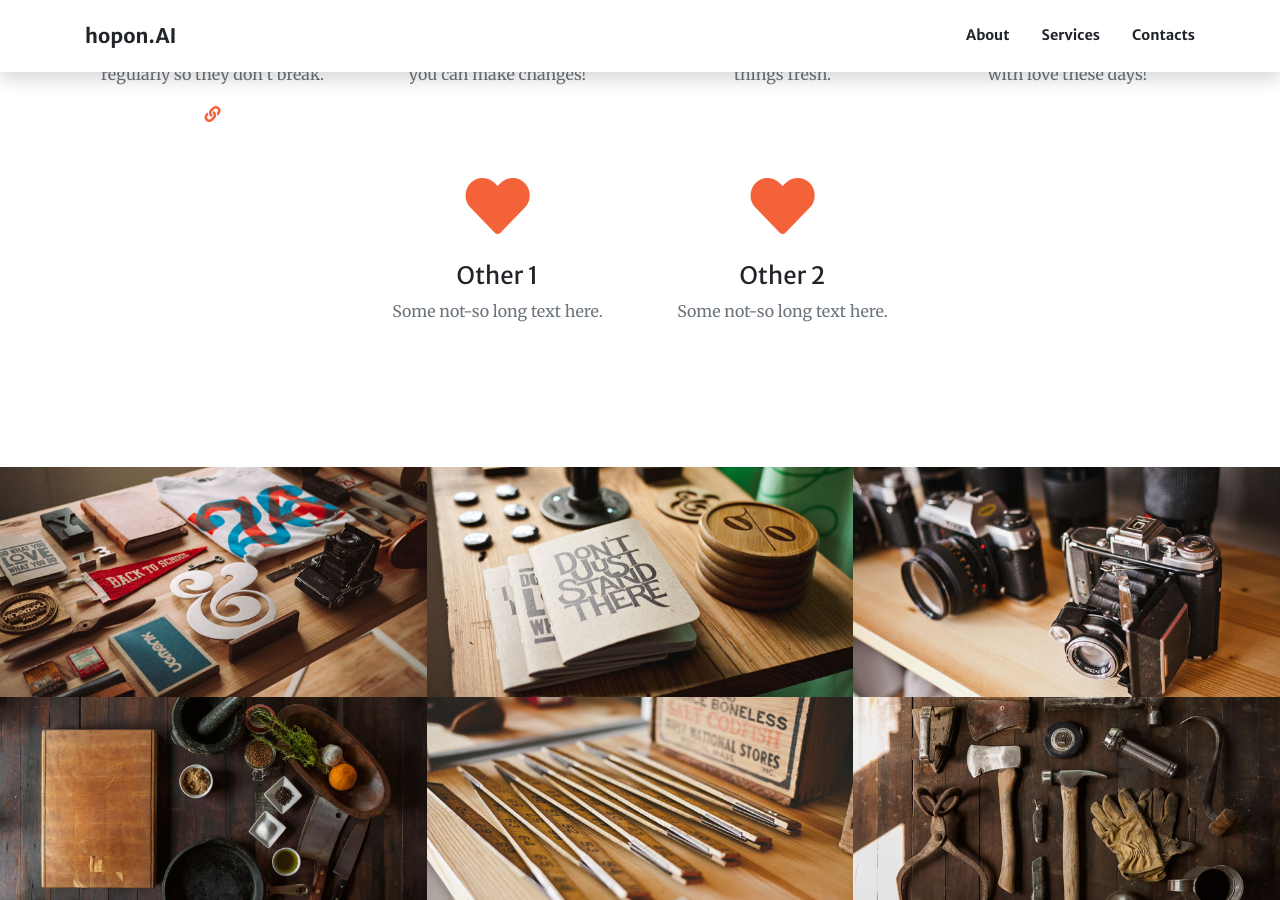
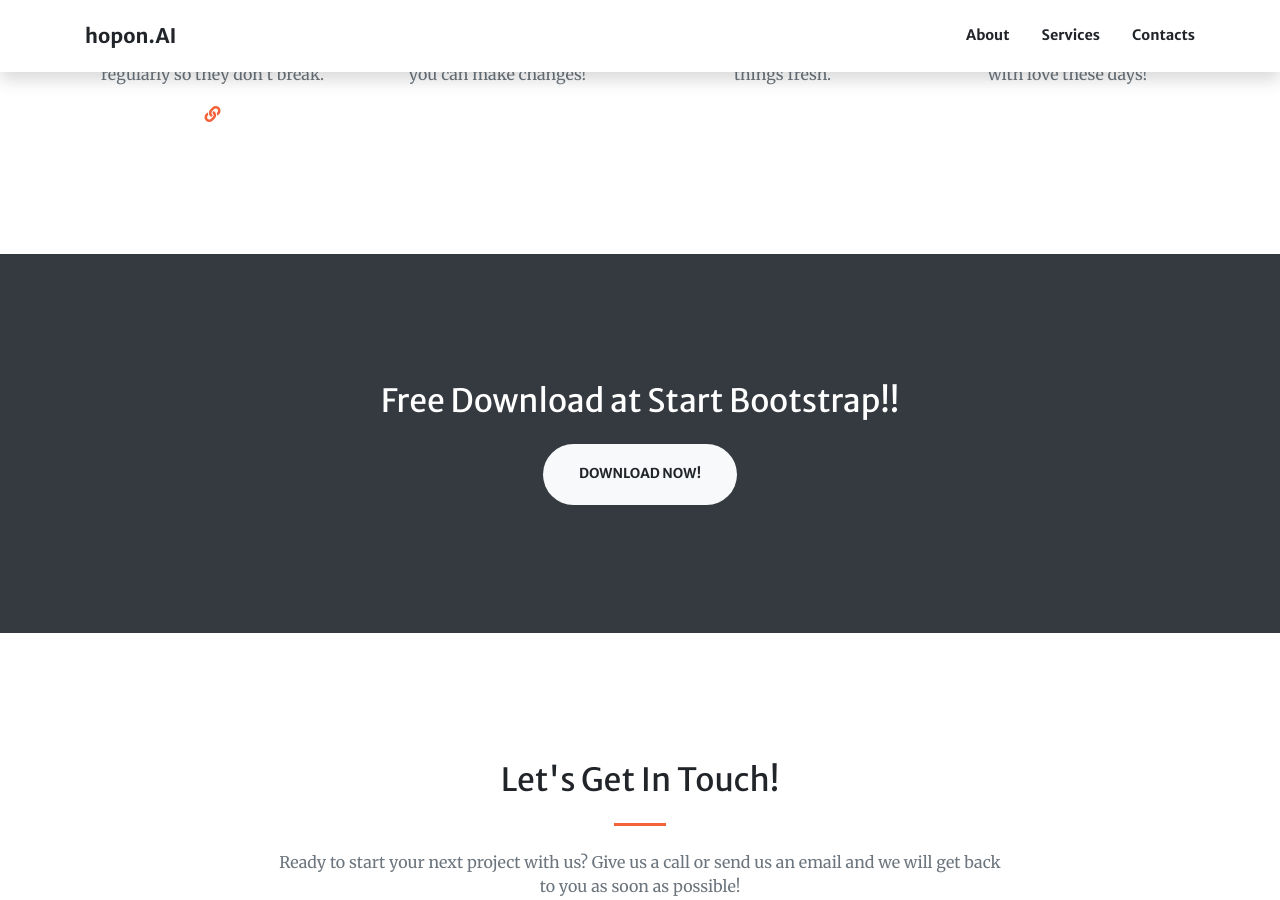
Before and after one commit to sowsan/hoponaillc.github.io, a Jekyll site: the page built from index.md, in a window 1280 px wide and 900 px high, scrolled down 1754 px. Built offline with Jekyll 4.4.1, drawn with Linux system fonts in a browser that asks for light colours; nearby versions of some CDN libraries.

Commit message:
Update index.md

```diff
--- a/index.md
+++ b/index.md
@@ -38,45 +38,6 @@ sections:
       - title: Made with Love
         text: You have to make your websites with love these days!
         icon: fa-heart
-      - title: Other 1
-        text: Some not-so long text here.
-        icon: fa-heart
-      - title: Other 2
-        text: Some not-so long text here.
-        icon: fa-heart
-
-  - type: portfolio.html
-    # this section has always ID 'portfolio'
-    #section_id: portfolio
-    #background_style: bg-dark
-    projects:
-      - title: Project 1
-        text: This is a very short project description.
-        # the images are located in:
-        # img/portfolio/fullsize
-        # img/portfolio/thumbnails
-        icon: 1.jpg
-        url: '#'
-      - title: Project 2
-        text: This is a very short project description.
-        icon: 2.jpg
-        url: '#'
-      - title: Project 3
-        text: This is a very short project description.
-        icon: 3.jpg
-        url: '#'
-      - title: Project 4
-        text: This is a very short project description.
-        icon: 4.jpg
-        url: '#'
-      - title: Project 5
-        text: This is a very short project description.
-        icon: 5.jpg
-        url: '#'
-      - title: Project 6
-        text: This is a very short project description.
-        icon: 6.jpg
-        url: '#'
 
   - type: aside.html
     section_id: aside
```
